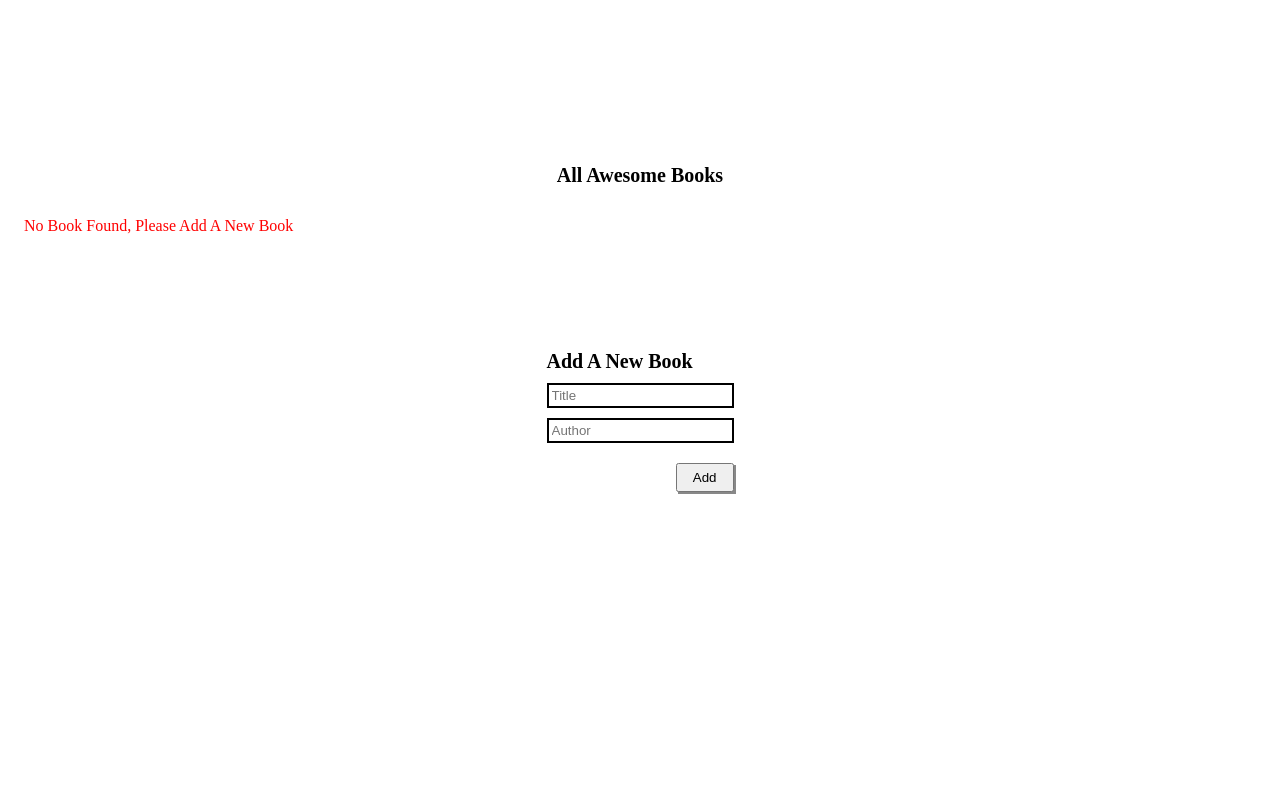
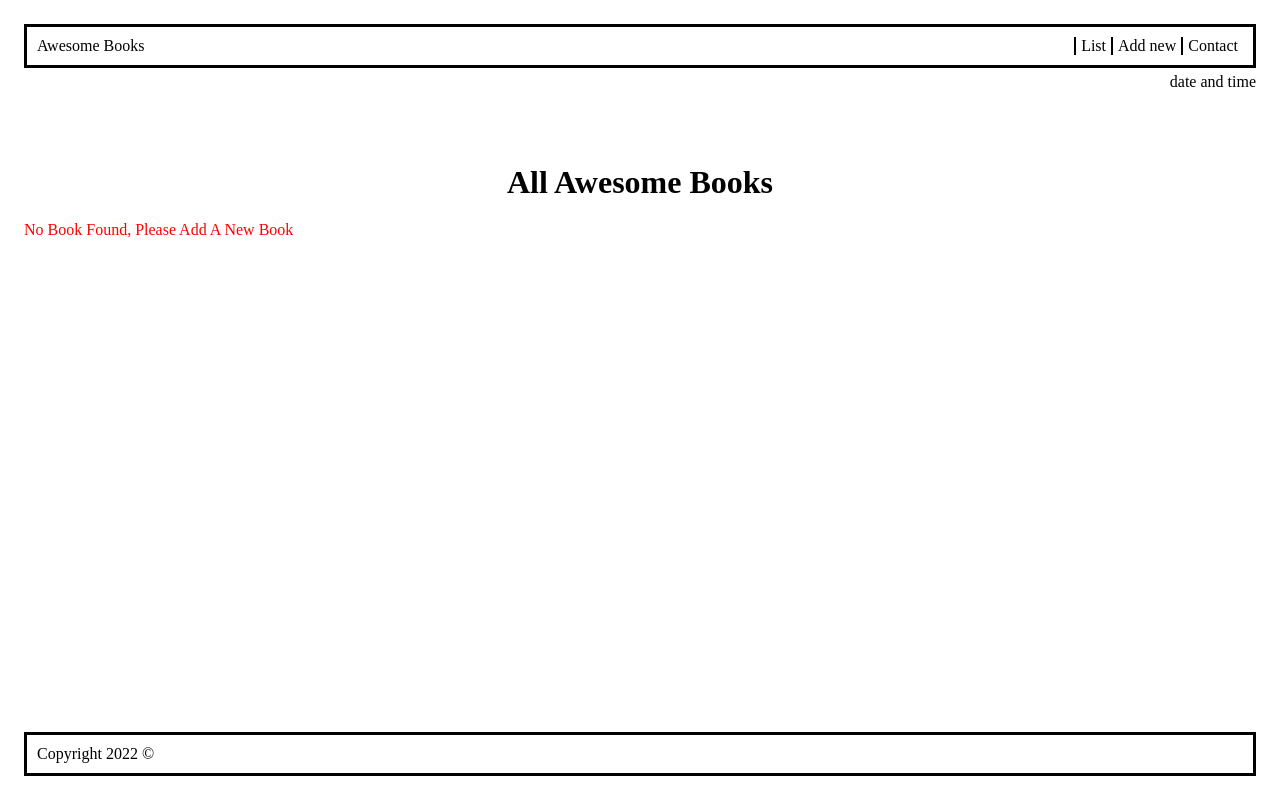
Before and after one commit to waseemqureshi2020/awesome-books, a website: page index.html in a window 1280 px wide. Drawn offline with Linux system fonts and the light colour scheme.

Commit message:
add navigation

```diff
--- a/index.html
+++ b/index.html
@@ -8,7 +8,7 @@
   <title>Awesome Books</title>
 </head>
 <body onload="displayCounterTime()">
-  <header class="display-none">
+  <header class="">
     <nav class="nav-bar">
       <div class="logo">Awesome Books</div>
       <ul class="menu">
@@ -25,8 +25,7 @@
     <ul class="books-list">
     </ul>
   </section>
-  <section id="add-book-section" class="add-book">
-    <h1>Add A New Book </h1>
+  <section id="add-book-section" class="display-none">
     <input type="text" class="input-title" placeholder="Title">
     <input type="text" class="input-author" placeholder="Author">
     <button class="add-book-button">Add</button>
@@ -42,7 +41,7 @@
       </ul>
     </div>
   </section>
-  <footer class="display-none">
+  <footer class="">
     <div>Copyright 2022 &copy</div>
   </footer>
   <script src="script.js"></script>
--- a/script.js
+++ b/script.js
@@ -55,7 +55,7 @@ function createBooksList(books) {
             by
             <p class="book-author">${book.author}</p>
           </div>
-          <button id="${index}" class="remove-book-button">Remove</button>
+          <button name="remove-button" id="${index}" class="remove-book-button">Remove</button>
         </li>
       `;
     });
@@ -142,7 +142,9 @@ function removeBookButton(index) {
 }
 
 booksListSection.addEventListener('click', (e) => {
-  removeBookButton(e.target.id);
+  if (e.target.name === 'remove-button') {
+    removeBookButton(e.target.id);
+  }
 });
 
 checkForBooks();
--- a/styles.css
+++ b/styles.css
@@ -55,14 +55,6 @@
 .add-book-button {
   align-self: flex-end;
   cursor: pointer;
-}
-
-h1 {
-  font-size: 20px;
-  margin: 10px 0;
-  display: flex;
-  align-items: center;
-  justify-self: center;
 }
 
 header {
```
